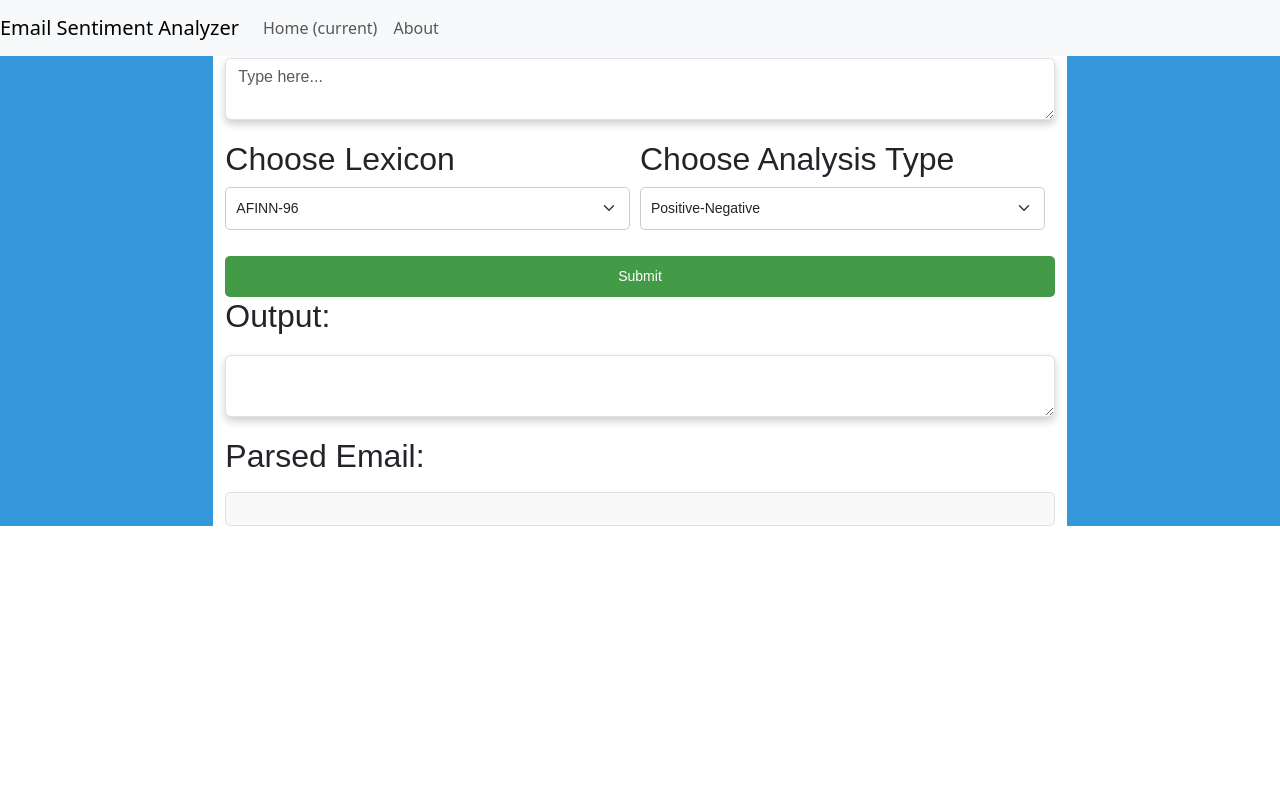
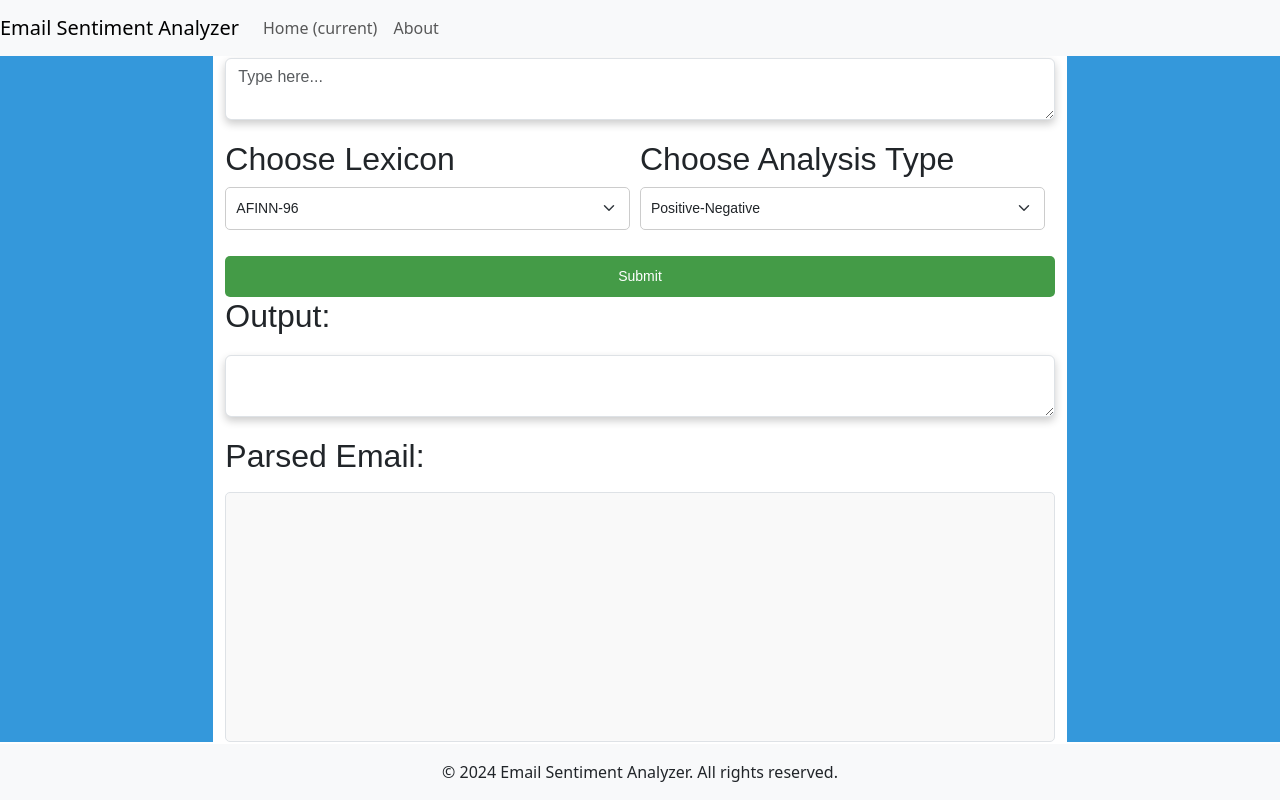
Before and after one commit to TimurOner/EmailSentin, a Flask app: page / in a window 1280 px wide. Run offline with Flask 3, Linux system fonts and the light colour scheme; some libraries are stand-ins or nearby versions.

Commit message:
Layout Update
- Bettered the outlay.

```diff
--- a/static/style.css
+++ b/static/style.css
@@ -1,11 +1,35 @@
-/* Base styles */
+
 body, html {
     margin: 0;
     padding: 0;
     height: 100%;
     width: 100%;
     display: flex;
+    flex-direction: column;
 }
+
+.col-8 {
+    flex-grow: 1; /* Allows the content area to expand as needed */
+}
+
+.container-fluid {
+    flex: 1; /* Allows the container to take up available space */
+}
+
+.row {
+    flex: 1; /* Makes the row take up remaining space */
+}
+
+.footer {
+    background-color: #007bff;
+    color: white;
+    text-align: center;
+    padding: 10px;
+    width: 100%;
+    margin-top: auto; /* Ensures the footer stays at the bottom of the content */
+    position: relative;
+}
+
 
 .sidebar {
     width: 50px; /* Adjust as needed */
@@ -22,7 +46,6 @@
 
 .container {
     flex: 1; /* Take up remaining space */
-            padding: 20px;
     background-color: #f9f9f9; /* Light background for contrast */
     box-sizing: border-box; /* Include padding and border in width */
 }
@@ -98,4 +121,7 @@
     border: 1px solid #ccc; /* Light gray border */
     border-radius: 5px; /* Rounded corners */
     box-sizing: border-box; /* Includes padding and border in the element's width */
+
+    height: 250px;
+
 }
--- a/templates/index.html
+++ b/templates/index.html
@@ -27,7 +27,6 @@
         </nav>
     </header>
     <div class="container-fluid">
-        <div class="wrapper">
         <div class="row">
             <div class="col-2 sidebar left">
                 <!-- Left Sidebar Content -->
@@ -67,11 +66,17 @@
                 </div>
             </div>
             <div class="col-2 sidebar right">
-
+                <!-- Right Sidebar Content -->
             </div>
         </div>
     </div>
-    </div>
+
+    <!-- Footer placed outside the row -->
+    <footer class="bg-light text-center py-3">
+        <p class="mb-0">© 2024 Email Sentiment Analyzer. All rights reserved.</p>
+    </footer>
+
+
     <script src="https://code.jquery.com/jquery-3.5.1.slim.min.js"></script>
     <script src="https://cdn.jsdelivr.net/npm/@popperjs/core@2.9.2/dist/umd/popper.min.js"></script>
     <script src="https://stackpath.bootstrapcdn.com/bootstrap/4.5.2/js/bootstrap.min.js"></script>
```
Lines whose indentation alone changed are shown as unchanged.
